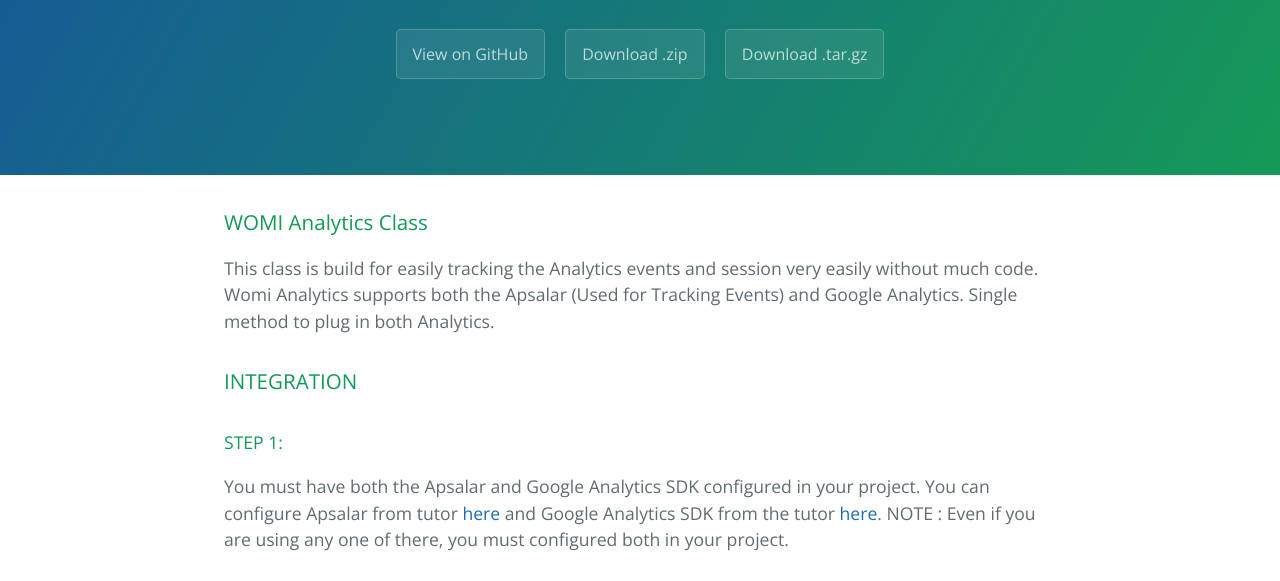
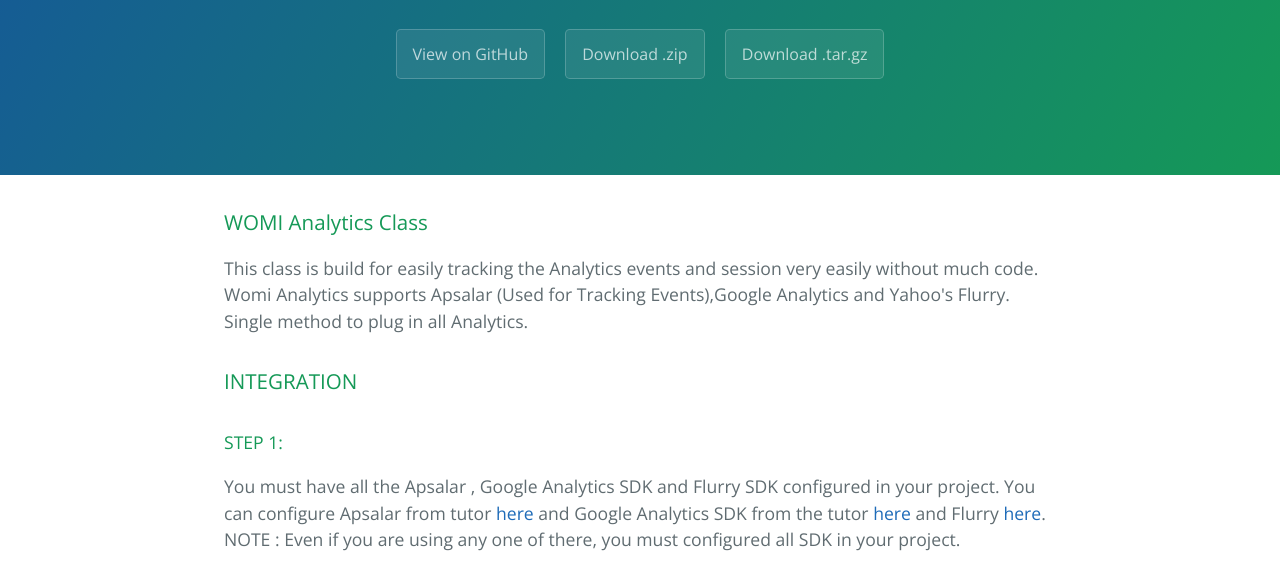
Before and after one commit to iranjith4/WOMIAnalytics, a plain HTML site: page index.html in a window 1280 px wide. Shown: the part 208-789 px from the top of the page. Drawn offline with nearby package versions, Linux system fonts and the light colour scheme.

```diff
--- a/index.html
+++ b/index.html
@@ -22,7 +22,7 @@
       <h3>
 <a id="womi-analytics-class" class="anchor" href="#womi-analytics-class" aria-hidden="true"><span class="octicon octicon-link"></span></a>WOMI Analytics Class</h3>
 
-<p>This class is build for easily tracking the Analytics events and session very easily without much code. Womi Analytics supports both the Apsalar (Used for Tracking Events) and Google Analytics. Single method to plug in both Analytics.</p>
+<p>This class is build for easily tracking the Analytics events and session very easily without much code. Womi Analytics supports Apsalar (Used for Tracking Events),Google Analytics and Yahoo's Flurry. Single method to plug in all Analytics.</p>
 
 <h3>
 <a id="integration" class="anchor" href="#integration" aria-hidden="true"><span class="octicon octicon-link"></span></a>INTEGRATION</h3>
@@ -30,8 +30,8 @@
 <h4>
 <a id="step-1" class="anchor" href="#step-1" aria-hidden="true"><span class="octicon octicon-link"></span></a>STEP 1:</h4>
 
-<p>You must have both the Apsalar and Google Analytics SDK configured in your project. You can configure Apsalar from tutor <a href="http://support.apsalar.com/customer/portal/articles/717510-integrating-the-ios-sdk">here</a> and Google Analytics SDK from the tutor <a href="https://developers.google.com/analytics/devguides/collection/ios/v3/?configured">here</a>.
-NOTE : Even if you are using any one of there, you must configured both in your project.</p>
+<p>You must have all the Apsalar , Google Analytics SDK and Flurry SDK configured in your project. You can configure Apsalar from tutor <a href="http://support.apsalar.com/customer/portal/articles/717510-integrating-the-ios-sdk">here</a> and Google Analytics SDK from the tutor <a href="https://developers.google.com/analytics/devguides/collection/ios/v3/?configured">here</a> and Flurry <a href="https://dev.flurry.com/createProjectSelectPlatform.do">here</a>.
+NOTE : Even if you are using any one of there, you must configured all SDK in your project.</p>
 
 <h4>
 <a id="step-2" class="anchor" href="#step-2" aria-hidden="true"><span class="octicon octicon-link"></span></a>STEP 2:</h4>
```
Also changed, not shown: params.json (+1 -1 lines).
